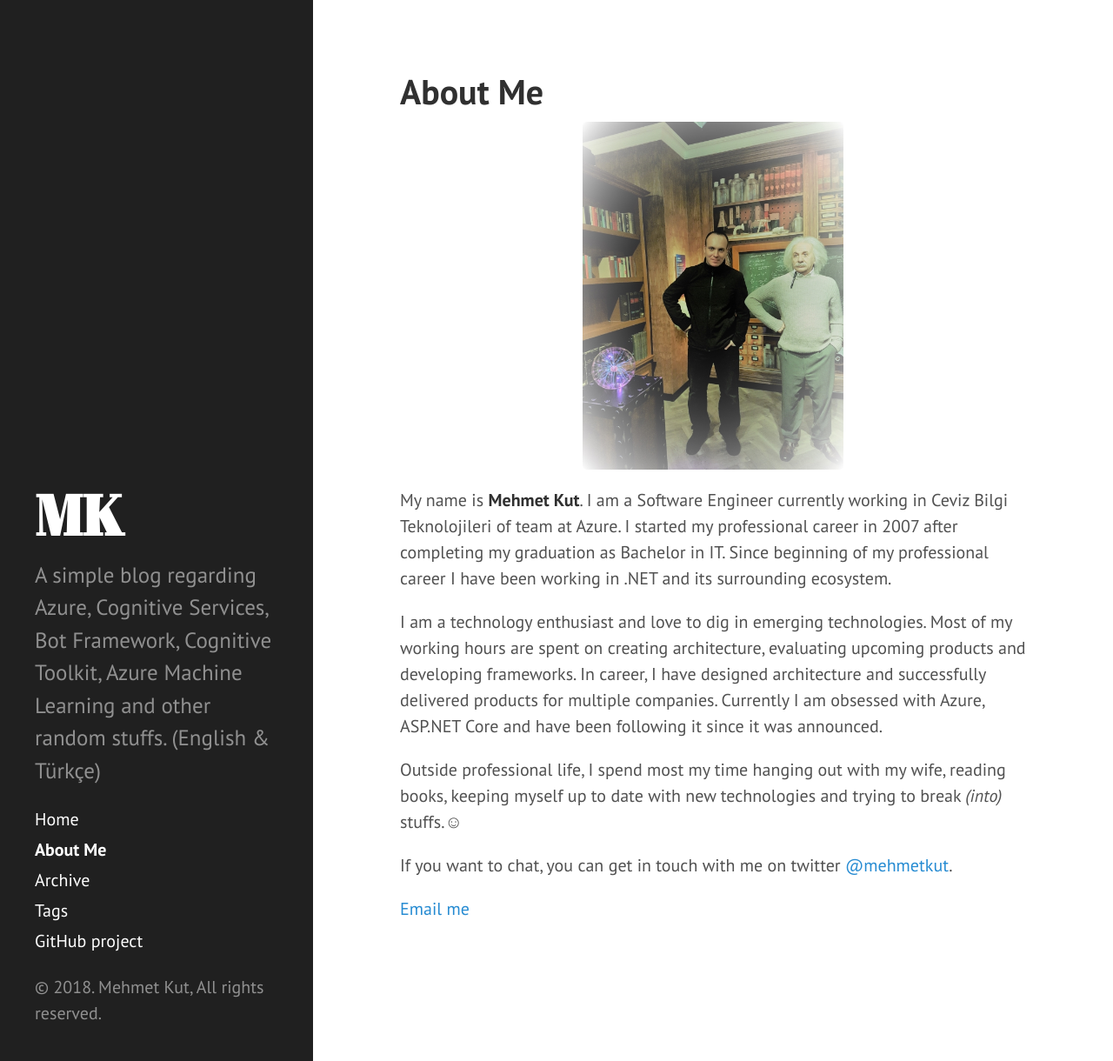
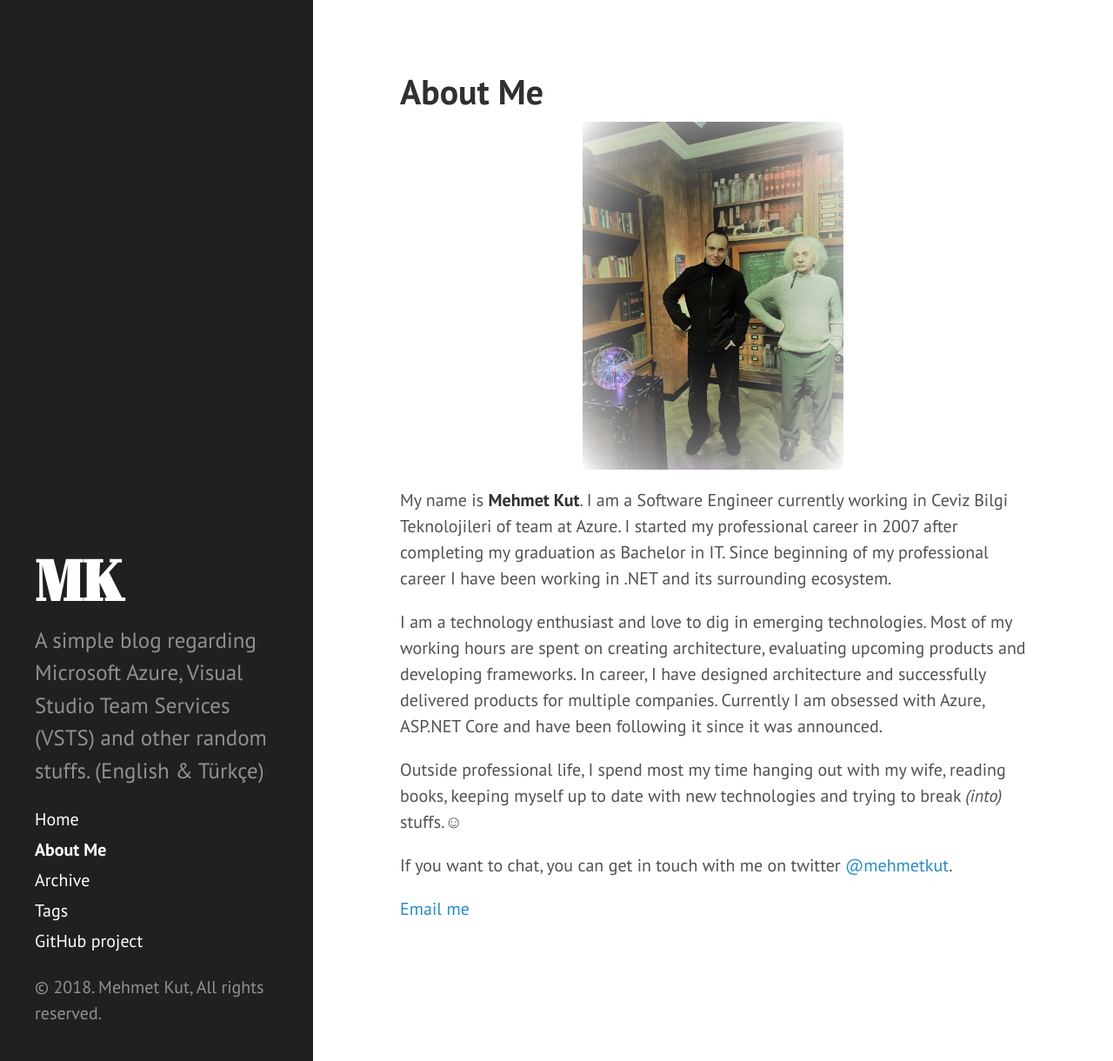
Before and after one commit to mehmetkut/mehmetkut.github.io, a Jekyll site: the page built from about.md, in a window 1280 px wide and 1220 px high. Shown: the whole window at 87% size. Built offline with Jekyll 4.4.1, drawn with Linux system fonts in a browser that asks for light colours; comment, search, counter and statistics services are not loaded.

Commit message:
config yml changed

```diff
--- a/_config.yml
+++ b/_config.yml
@@ -8,7 +8,7 @@ permalink:        pretty
 # Setup
 title:            MK
 tagline:          'Simplicity is the ultimate sophistication.'
-description:      'A simple blog regarding Azure, Cognitive Services, Bot Framework, Cognitive Toolkit, Azure Machine Learning and other random stuffs. (English & Türkçe)'
+description:      'A simple blog regarding Microsoft Azure, Visual Studio Team Services (VSTS) and other random stuffs. (English & Türkçe)'
 url:              http://mehmetkut.com/
 baseurl:          /
 
@@ -16,7 +16,7 @@ author:
   name:           'Mehmet Kut'
   url:            https://github.com/mehmetkut
 
-paginate:         5
+paginate:         1
 
 # Custom vars
 version:          2.1.0
```
